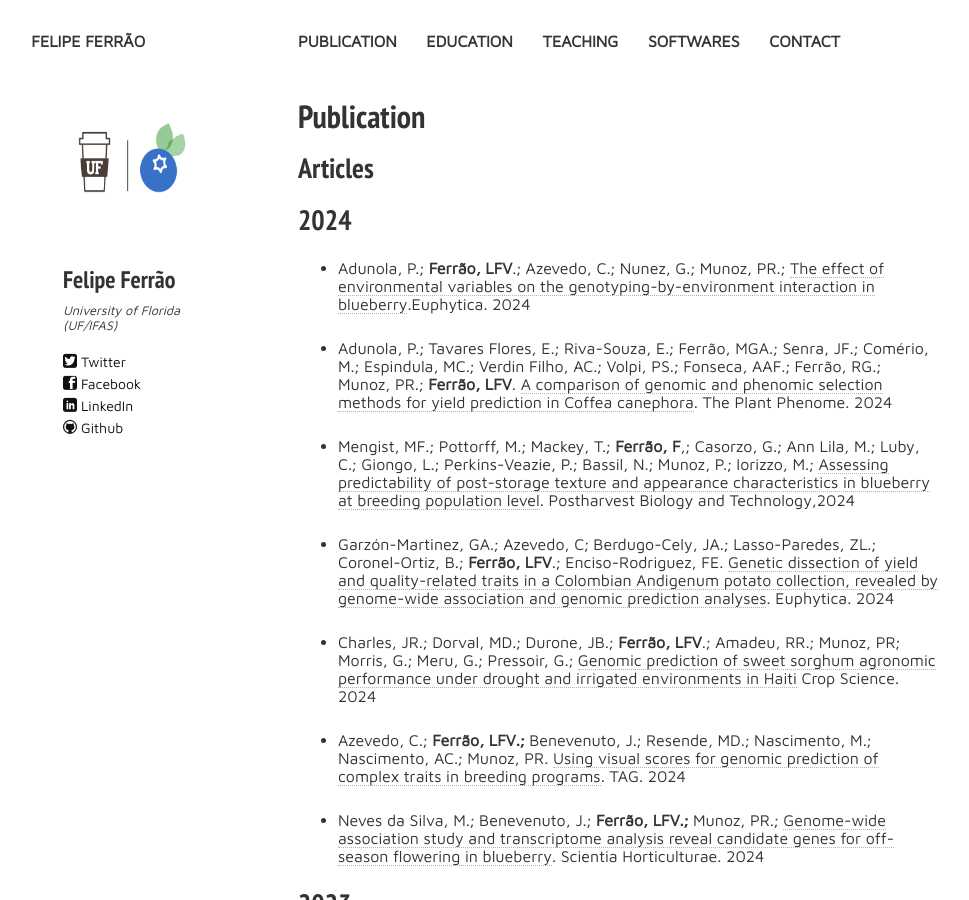
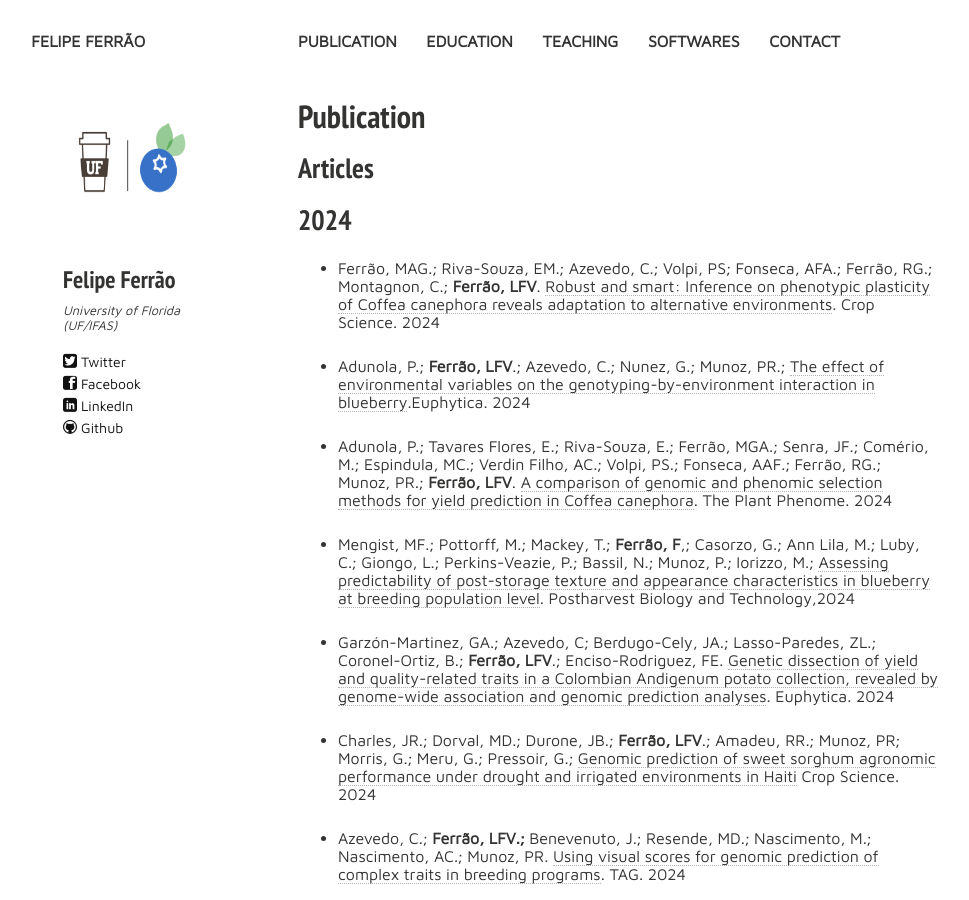
Before and after one commit to lfelipe-ferrao/lfelipe-ferrao.github.io, a Jekyll site: the page built from publication.md, in a window 1280 px wide and 900 px high. Shown: the whole window, without its empty margins (22-991 px from the left). Built offline with Jekyll 4.4.1, drawn with Linux system fonts in a browser that asks for light colours; nearby versions of some CDN libraries.

Commit message:
Update publication.md

```diff
--- a/publication.md
+++ b/publication.md
@@ -15,6 +15,9 @@ tags: [people, undergrads, MSc, PhD, postdocs]
 ## Articles
 
 ## 2024
+
+- Ferrão, MAG.; Riva-Souza, EM.; Azevedo, C.; Volpi, PS; Fonseca, AFA.; Ferrão, RG.; Montagnon, C.; **Ferrão, LFV**. [Robust and smart: Inference on phenotypic plasticity of Coffea
+canephora reveals adaptation to alternative environments](https://acsess.onlinelibrary.wiley.com/doi/10.1002/csc2.21298). Crop Science. 2024
 
 - Adunola, P.;  **Ferrão, LFV**.; Azevedo, C.; Nunez, G.; Munoz, PR.; [The effect of environmental variables on the genotyping-by-environment interaction in blueberry](https://link.springer.com/article/10.1007/s10681-024-03364-9).Euphytica. 2024
 
```
